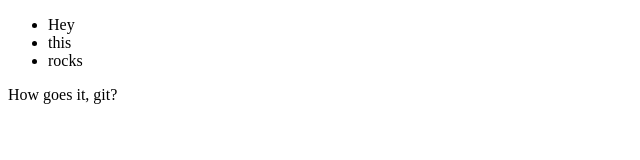
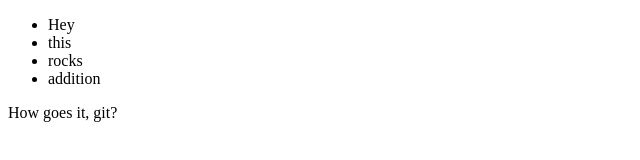
Before and after one commit to JimmyR41/gitest, a plain HTML site: page index.html in a window 1280 px wide. Shown: the whole page, without its empty margins (0-640 px from the left). Drawn offline with Linux system fonts and the light colour scheme.

Commit message:
added a new list item

```diff
--- a/index.html
+++ b/index.html
@@ -10,6 +10,7 @@
         <li>Hey</li>
         <li>this</li>
         <li>rocks</li>
+        <li>addition</li>
       </ul>
     </div>
     <div class="">
```
